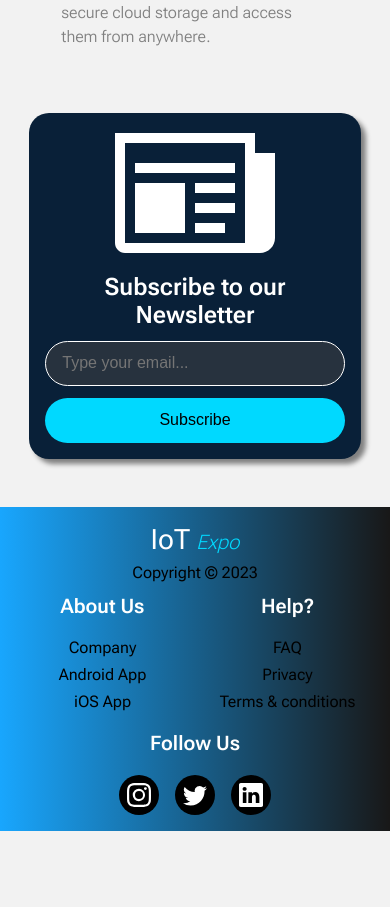
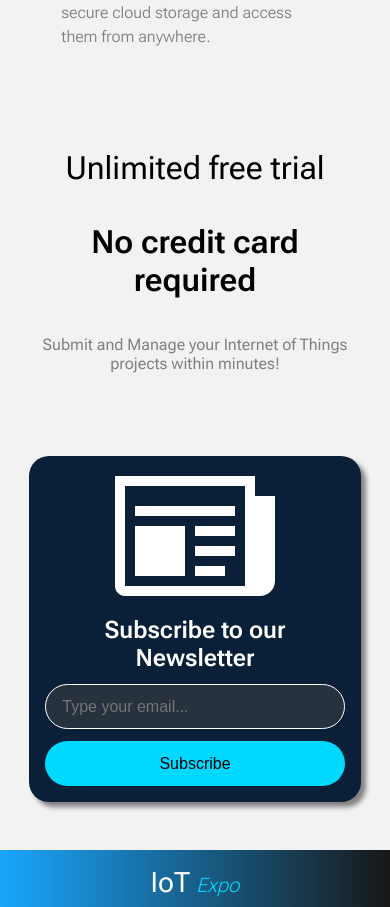
Before and after one commit to n-ii-ma/iot-expo, a Next.js app: page / in a window 390 px wide. Shown: the part 2689-3596 px from the top of the page. Before the commit the page ends 3520 px from the top, so only its background shows below. Built offline with nearby package versions, Linux system fonts and the light colour scheme.

Commit message:
Add Free Trial and its styles

```diff
--- /dev/null
+++ b/components/FreeTrial.jsx
@@ -0,0 +1,11 @@
+import freeTrialStyles from "@/styles/FreeTrial.module.css";
+
+const FreeTrial = () => (
+  <section className={freeTrialStyles.container}>
+    <h3>Unlimited free trial</h3>
+    <h2>No credit card required</h2>
+    <p>Submit and Manage your Internet of Things projects within minutes!</p>
+  </section>
+);
+
+export default FreeTrial;
--- a/src/pages/index.jsx
+++ b/src/pages/index.jsx
@@ -1,6 +1,7 @@
 import Banner from "../../components/Banner";
 import FirstService from "../../components/FirstService";
 import SecondService from "../../components/SecondService";
+import FreeTrial from "../../components/FreeTrial";
 import Newsletter from "../../components/Newsletter";
 
 export const Home = () => {
@@ -9,6 +10,7 @@ export const Home = () => {
       <Banner />
       <FirstService />
       <SecondService />
+      <FreeTrial />
       <Newsletter />
     </div>
   );
--- /dev/null
+++ b/src/styles/FreeTrial.module.css
@@ -0,0 +1,44 @@
+.container {
+  width: 85%;
+  min-height: 35vh;
+  display: flex;
+  flex-direction: column;
+  justify-content: space-evenly;
+  align-items: center;
+  margin: 3em auto;
+}
+
+.container h3 {
+  font-weight: 400;
+  font-size: 2.5rem;
+  text-align: center;
+}
+
+.container h2 {
+  font-weight: 600;
+  font-size: 2.5rem;
+  text-align: center;
+}
+
+.container p {
+  font-size: 1rem;
+  text-align: center;
+  color: grey;
+}
+
+/* Mobile */
+@media (max-width: 700px) {
+  .container h3 {
+    font-size: 2rem;
+  }
+
+  .container h2 {
+    font-size: 2rem;
+  }
+
+  .container p {
+    font-size: 1rem;
+    text-align: center;
+    color: grey;
+  }
+}
```
